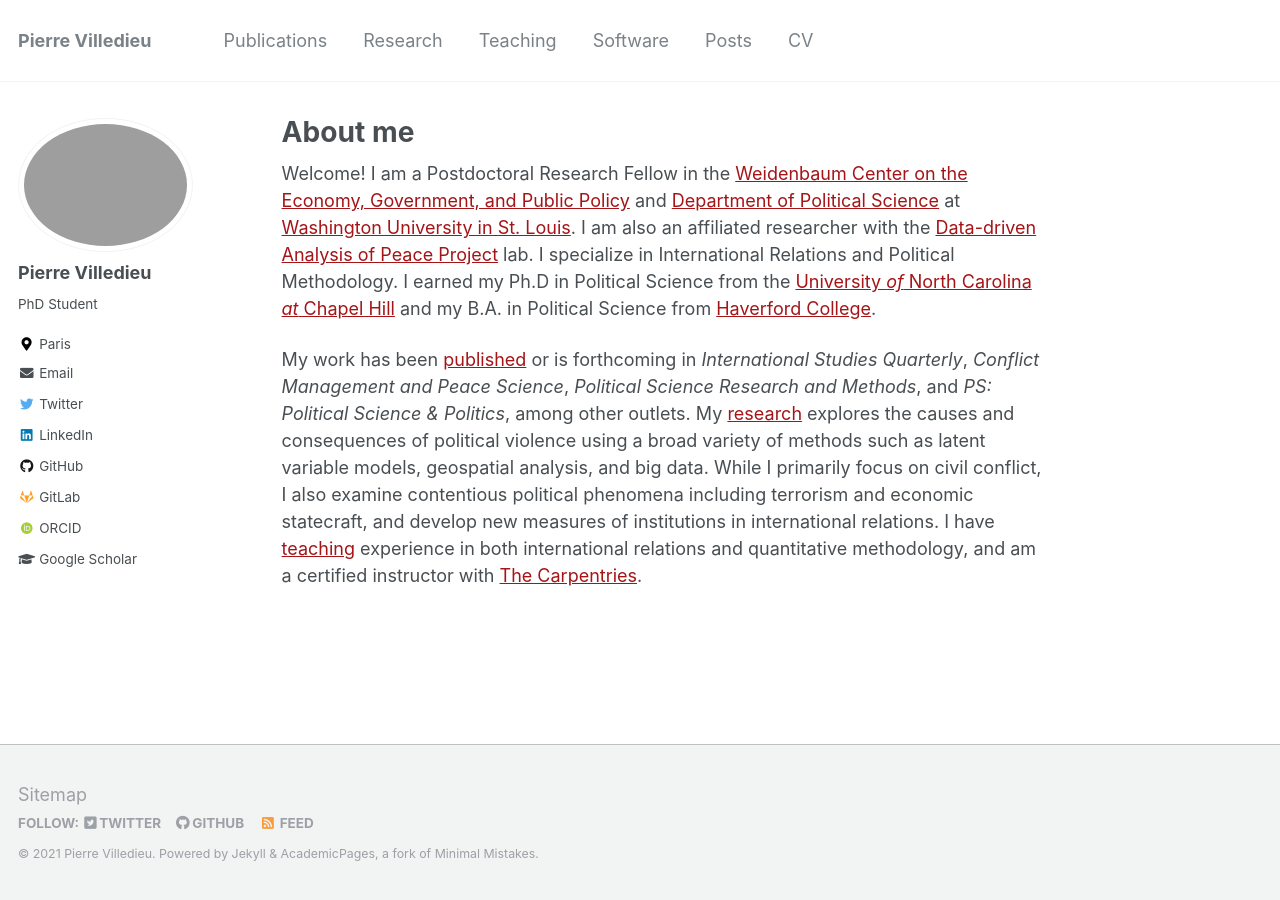
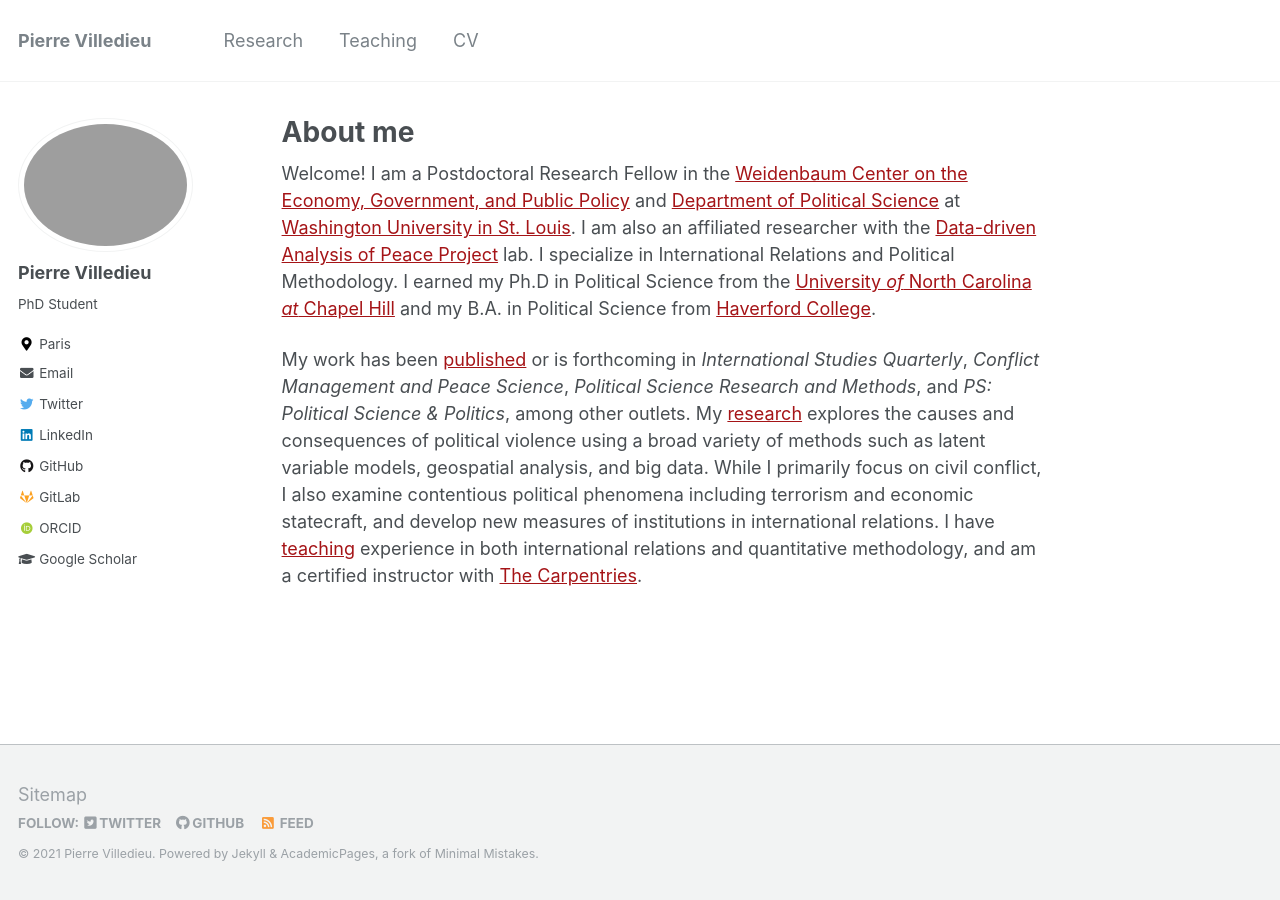
Before and after one commit to pvilledieu/pierre.villedieu, a Jekyll site: the page built from _pages/about.md, in a window 1280 px wide. Built offline with Jekyll 4.4.1, drawn with Linux system fonts in a browser that asks for light colours; some web fonts are replaced.

Commit message:
new update of config and delete some pages from navig file

```diff
--- a/_config.yml
+++ b/_config.yml
@@ -11,9 +11,9 @@ title                    : "Pierre Villedieu"
 title_separator          : "-"
 name                     : &name "Pierre Villedieu"
 description              : &description "PhD Student"
-url                      : https://jayrobwilliams.com # the base hostname & protocol for your site e.g. "https://mmistakes.github.io"
+url                      : https://pvilledieu.github.io/pvilledieu/ # the base hostname & protocol for your site e.g. "https://mmistakes.github.io"
 baseurl                  : "" # the subpath of your site, e.g. "/blog"
-repository               : "jayrobwilliams/jayrobwilliams.github.io"
+repository               : "pvilledieu/pvilledieu.github.io"
 teaser                   : # filename of teaser fallback teaser image placed in /images/, .e.g. "500x300.png"
 breadcrumbs              : false # true, false (default)
 words_per_minute         : 160
--- a/_data/navigation.yml
+++ b/_data/navigation.yml
@@ -1,19 +1,10 @@
 # main links links
 main:
-  - title: "Publications"
-    url: /publications/
-
   - title: "Research"
     url: /research/
 
   - title: "Teaching"
     url: /teaching/
 
-  - title: "Software"
-    url: /software/
-
-  - title: "Posts"
-    url: /posts/
-
   - title: "CV"
     url: /cv/
```
Also changed, not shown: 1 other file.
